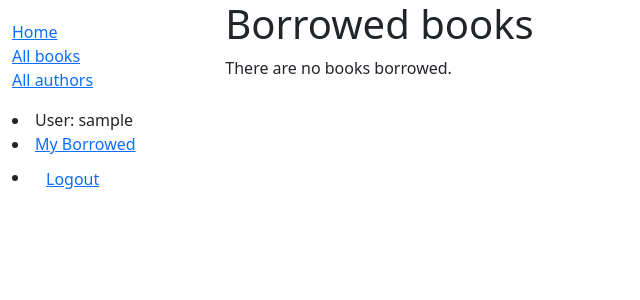
After one commit to matthewkuria/django_local_library, a Django app: page /catalog/mybooks/ in a window 1280 px wide. The commit adds this page. Shown: the top 300 px of the page, without its empty margins (0-640 px from the left). Run offline with Django 5.2, Linux system fonts and the light colour scheme; the visitor is signed in with stand-in values (Sample User, id 1); data that the repository does not hold is empty.

Commit message:
Add the user protection templates

```diff
--- a/catalog/admin.py
+++ b/catalog/admin.py
@@ -36,13 +36,13 @@ class BookAdmin(admin.ModelAdmin):
 @admin.register(BookInstance)
 class BookInstanceAdmin(admin.ModelAdmin):
     list_filter = ('status', 'due_back')
-    list_display = ('book','status','due_back','id')
+    list_display = ('book','status','borrower','due_back','id')
 
     fieldsets = (
         ("Book Details", {
             'fields': ('book', 'imprint', 'id')
         }),
         ('Availability?', {
-            'fields': ('status', 'due_back')
+            'fields': ('status', 'due_back','borrower')
         }),
     )
--- a/catalog/static/css/styles.css
+++ b/catalog/static/css/styles.css
@@ -7,6 +7,6 @@
   display: inline;
 }
 #logout-form button {
-  padding: 0;
+  padding: 10px;
   margin: 0;
 }
--- a/catalog/templates/base_generic.html
+++ b/catalog/templates/base_generic.html
@@ -26,6 +26,7 @@
             </ul>
               {% if user.is_authenticated %}
                 <li>User: {{ user.get_username }}</li>
+                <li><a href="{% url 'my-borrowed' %}">My Borrowed</a></li>
                 <li>
                   <form id="logout-form" method="post" action="{% url 'logout' %}">
                     {% csrf_token %}
--- /dev/null
+++ b/catalog/templates/catalog/bookinstance_list_borrowed_user.html
@@ -0,0 +1,19 @@
+{% extends "base_generic.html" %}
+
+{% block content %}
+    <h1>Borrowed books</h1>
+
+    {% if bookinstance_list %}
+    <ul>
+
+      {% for bookinst in bookinstance_list %}
+      <li class="{% if bookinst.is_overdue %}text-danger{% endif %}">
+        <a href="{% url 'book-detail' bookinst.book.pk %}">{{ bookinst.book.title }}</a> ({{ bookinst.due_back }})
+      </li>
+      {% endfor %}
+    </ul>
+
+    {% else %}
+      <p>There are no books borrowed.</p>
+    {% endif %}
+{% endblock %}
--- a/catalog/urls.py
+++ b/catalog/urls.py
@@ -8,3 +8,6 @@ urlpatterns = [
     path('authors/',views.AuthorListView.as_view(), name='authors'),
     path('author/<int:pk>', views.AuthorDetailView.as_view(), name='author-detail')
 ]
+urlpatterns += [
+    path('mybooks/', views.LoanedBooksByUserListView.as_view(), name='my-borrowed'),
+]
--- a/catalog/views.py
+++ b/catalog/views.py
@@ -13,6 +13,20 @@ class BookListView(generic.ListView):
 
 class BookDetailView(generic.DetailView):
     model = Book
+from django.contrib.auth.mixins import LoginRequiredMixin
+
+class LoanedBooksByUserListView(LoginRequiredMixin,generic.ListView):
+    """Generic class-based view listing books on loan to current user."""
+    model = BookInstance
+    template_name = 'catalog/bookinstance_list_borrowed_user.html'
+    paginate_by = 10
+
+    def get_queryset(self):
+        return (
+            BookInstance.objects.filter(borrower=self.request.user)
+            .filter(status__exact='o')
+            .order_by('due_back')
+        )
 
 # Create a generic class based view for the authors
 class AuthorListView(generic.ListView):
--- a/locallibrary/urls.py
+++ b/locallibrary/urls.py
@@ -10,7 +10,6 @@ urlpatterns = [
     path('', RedirectView.as_view(url='catalog/')),
 ] + static(settings.STATIC_URL, document_root=settings.STATIC_ROOT)
 # Add Django site authentication urls (for login, logout, password management)
-
 urlpatterns += [
     path('accounts/', include('django.contrib.auth.urls')),
 ]
--- a/templates/registration/logged_out.html
+++ b/templates/registration/logged_out.html
@@ -1,6 +1,6 @@
 {% extends "base_generic.html" %}
 
 {% block content %}
-  <p>Logged out!</p>
+  <p>Logged out!Welcome Again!</p>
   <a href="{% url 'login'%}">Click here to login again.</a>
 {% endblock %}
--- a/templates/registration/login.html
+++ b/templates/registration/login.html
@@ -27,7 +27,7 @@
         <td>{{ form.password }}</td>
       </tr>
     </table>
-    <input type="submit" value="login">
+    <input class="btn btn-primary" type="submit" value="login">
     <input type="hidden" name="next" value="{{ next }}">
   </form>
 
--- a/templates/registration/password_reset_form.html
+++ b/templates/registration/password_reset_form.html
@@ -7,6 +7,6 @@
     {{ form.email.errors }}
   {% endif %}
       <p>{{ form.email }}</p>
-    <input type="submit" class="btn btn-default btn-lg" value="Reset password">
+    <input type="submit" class="btn btn-default btn-lg btn-primary" value="Reset password">
   </form>
 {% endblock %}
```
Also changed, not shown: catalog/models.py (+10 -2 lines), catalog/migrations/0005_bookinstance_borrower.py (added), catalog/migrations/0006_alter_bookinstance_options.py (added), catalog/migrations/0007_alter_bookinstance_options.py (added).
